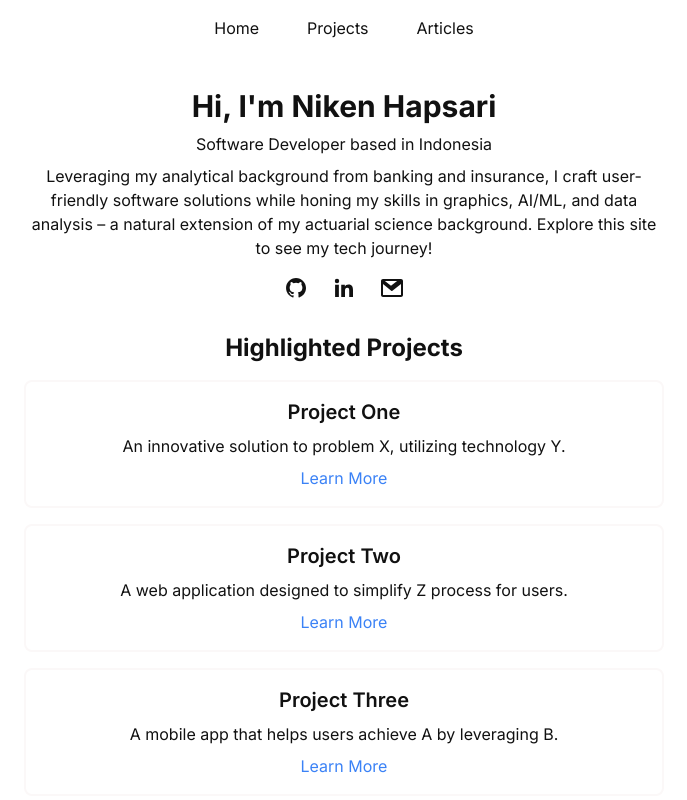
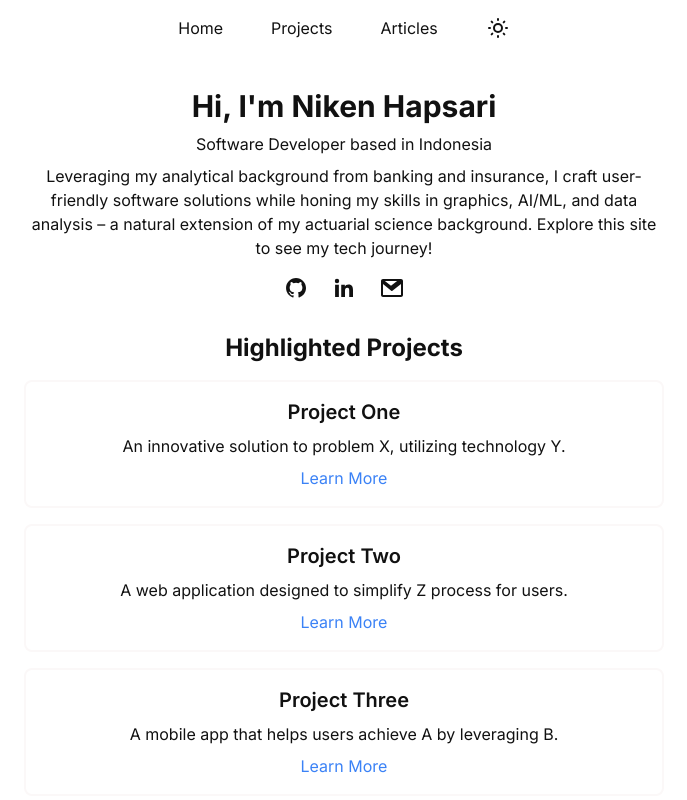
Before and after one commit to nikenhpsr/personalWeb, a Next.js app: page / in a window 1280 px wide. Shown: the top 800 px of the page, without its empty margins (296-983 px from the left). Built offline with nearby package versions, Linux system fonts and the light colour scheme.

Commit message:
feat: add switching to light/dark mode

```diff
--- a/src/app/globals.css
+++ b/src/app/globals.css
@@ -3,35 +3,25 @@
 @tailwind utilities;
 
 :root {
-  background-color: #ffffff;
-  color: #111111;
+  --background-color: #ffffff;
+  --color: #111111;
+  --border-color: #fbf8f8;
 }
 
-@media (prefers-color-scheme: dark) {
-  :root {
-    background-color: #000000;
-    color: #ffffff;
-  }
+.dark {
+  --background-color: #000000;
+  --color: #ffffff;
+  --border-color: #1d1c1c;
+}
+
+body {
+  background-color: var(--background-color);
+  color: var(--color);
 }
 
 .list {
-  border: 2px solid #fbf8f8;
+  border: 2px solid var(--border-color);
 }
-
-@media (prefers-color-scheme: dark) {
-  .list {
-    border: 2px solid #1d1c1c;
-  }
-}
-/* body {
-  color: rgb(var(--foreground-rgb));
-  background: linear-gradient(
-      to bottom,
-      transparent,
-      rgb(var(--background-end-rgb))
-    )
-    rgb(var(--background-start-rgb));
-} */
 
 @layer utilities {
   .text-balance {
--- a/src/components/Navbar/index.tsx
+++ b/src/components/Navbar/index.tsx
@@ -1,6 +1,25 @@
+"use client";
 import Link from "next/link";
+import { useEffect, useState } from "react";
 
 const Navbar = () => {
+  // Detect if the user has set a preference and listen for changes
+  const [theme, setTheme] = useState(() =>
+    window.matchMedia &&
+    window.matchMedia("(prefers-color-scheme: dark)").matches
+      ? "dark"
+      : "light"
+  );
+
+  const toggleTheme = () => {
+    const newTheme = theme === "light" ? "dark" : "light";
+    setTheme(newTheme);
+    if (newTheme === "dark") {
+      document.documentElement.classList.add("dark");
+    } else {
+      document.documentElement.classList.remove("dark");
+    }
+  };
   return (
     <div className="flex justify-center">
       <nav className="flex justify-start gap-4 sticky top-0">
@@ -10,12 +29,43 @@ const Navbar = () => {
         <Link href="/projects" className="p-2 m-2 hover:text-slate-400">
           Projects
         </Link>
-        {/* <Link href="/experiences" className="p-2 m-2 hover:text-slate-400">
-          Experiences
-        </Link> */}
+        {/* <Link href="/experiences" className="p-2 m-2 hover:text-slate-400">Experiences</Link> */}
         <Link href="/articles" className="p-2 m-2 hover:text-slate-400">
           Articles
         </Link>
+        <button onClick={toggleTheme} className="p-2 m-2 hover:text-slate-400">
+          {theme === "light" ? (
+            <svg
+              xmlns="http://www.w3.org/2000/svg"
+              className="h-6 w-6"
+              fill="none"
+              viewBox="0 0 24 24"
+              stroke="currentColor"
+            >
+              <path
+                strokeLinecap="round"
+                strokeLinejoin="round"
+                strokeWidth={2}
+                d="M12 3v1m0 16v1m9-9h-1M4 12H3m15.364 6.364l-.707-.707M6.343 6.343l-.707-.707m12.728 0l-.707.707M6.343 17.657l-.707.707M16 12a4 4 0 11-8 0 4 4 0 018 0z"
+              />
+            </svg>
+          ) : (
+            <svg
+              xmlns="http://www.w3.org/2000/svg"
+              className="h-6 w-6"
+              fill="none"
+              viewBox="0 0 24 24"
+              stroke="currentColor"
+            >
+              <path
+                strokeLinecap="round"
+                strokeLinejoin="round"
+                strokeWidth={2}
+                d="M21 12.15V12a9 9 0 11-18 0v.15a7 7 0 0013.16 3.35A8.97 8.97 0 0121 12.15z"
+              />
+            </svg>
+          )}
+        </button>
       </nav>
     </div>
   );
```
